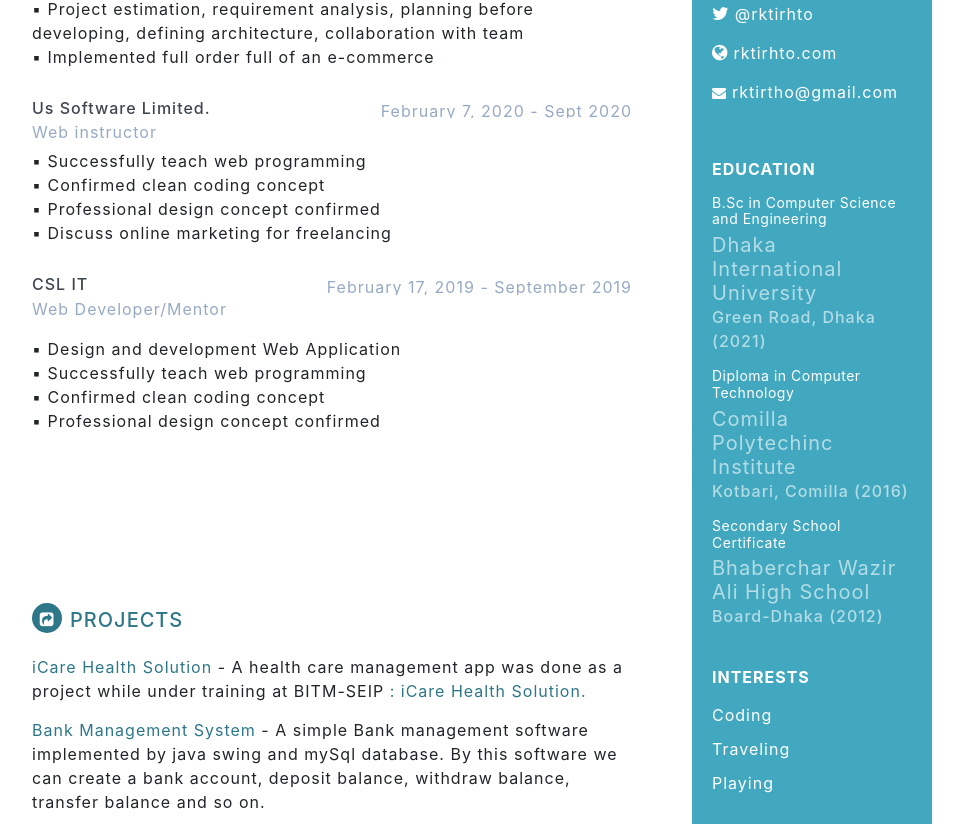
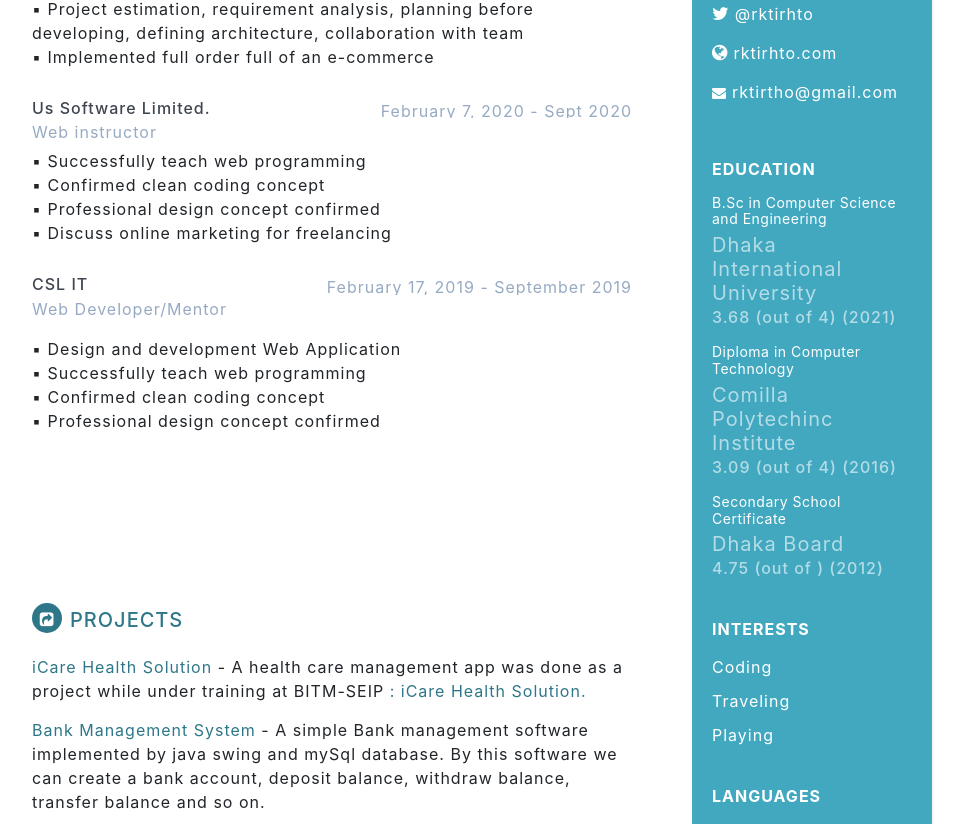
Before and after one commit to rktirtho/rktirtho, an Angular app: page /resume in a window 1280 px wide. Shown: the part 439-1263 px from the top of the page, without its empty margins (188-1151 px from the left). Built offline with nearby package versions, Linux system fonts and the light colour scheme.

Commit message:
education section updated

```diff
--- a/src/app/resume/resume.component.html
+++ b/src/app/resume/resume.component.html
@@ -65,19 +65,19 @@
                 <div class="item">
                     <h4 class="degree">B.Sc in Computer Science and Engineering</h4>
                     <h5 class="meta">Dhaka International University</h5>
-                    <div class="time">Green Road, Dhaka (2021)</div>
+                    <div class="time">3.68 (out of 4) (2021)</div>
                 </div>
                 <!--//item-->
                 <div class="item">
                     <h4 class="degree">Diploma in Computer Technology</h4>
                     <h5 class="meta">Comilla Polytechinc Institute</h5>
-                    <div class="time">Kotbari, Comilla (2016)</div>
+                    <div class="time">3.09 (out of 4) (2016)</div>
                 </div>
                 <!--//item-->
                 <div class="item">
                     <h4 class="degree">Secondary School Certificate</h4>
-                    <h5 class="meta">Bhaberchar Wazir Ali High School</h5>
-                    <div class="time">Board-Dhaka (2012)</div>
+                    <h5 class="meta">Dhaka Board</h5>
+                    <div class="time">4.75 (out of ) (2012)</div>
                 </div>
                 <!--//item-->
             </div>
```
